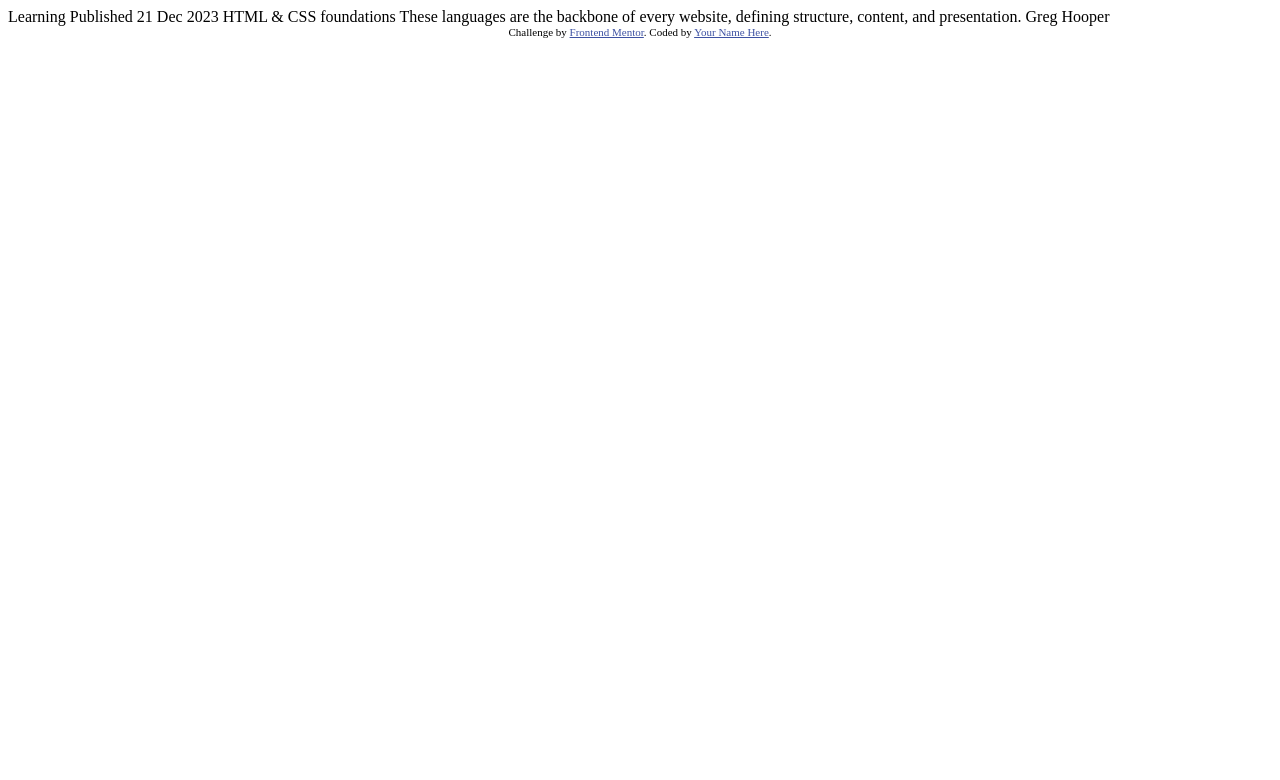
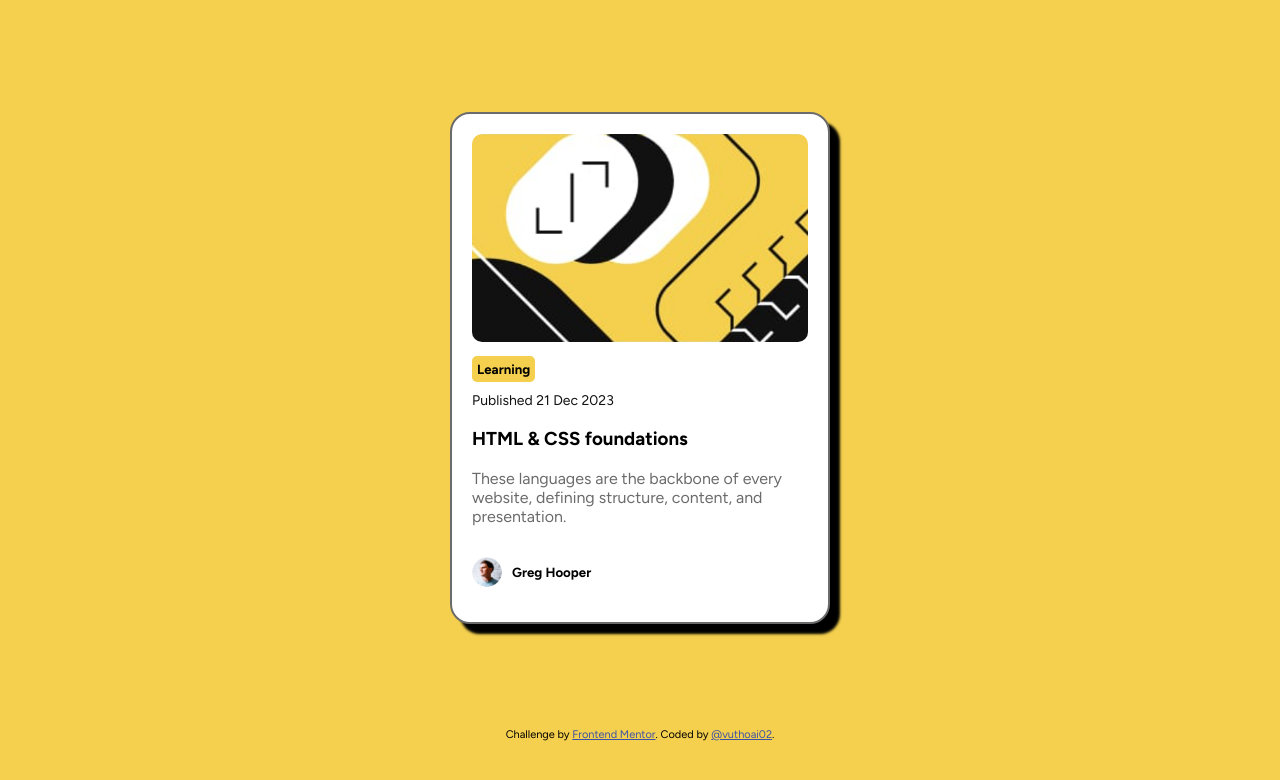
Before and after one commit to vuthoai02/blog-preview-card-main, a plain HTML site: page index.html in a window 1280 px wide. Drawn offline with Linux system fonts and the light colour scheme.

Commit message:
update new interface

```diff
--- a/index.html
+++ b/index.html
@@ -1,34 +1,188 @@
 <!DOCTYPE html>
 <html lang="en">
-<head>
-  <meta charset="UTF-8">
-  <meta name="viewport" content="width=device-width, initial-scale=1.0"> <!-- displays site properly based on user's device -->
+  <head>
+    <meta charset="UTF-8" />
+    <meta name="viewport" content="width=device-width, initial-scale=1.0" />
+    <!-- displays site properly based on user's device -->
+    <!-- Open Graph Meta Tags -->
+    <meta
+      property="og:title"
+      content="This HTML & CSS-only challenge is a perfect project for beginners getting up to speed with HTML and CSS fundamentals, like HTML structure and the box model."
+    />
+    <meta property="og:description" content="" />
+    <meta property="og:image" content="./assets/images/image-avatar.webp" />
+    <meta property="og:url" content="https://frontendmentor.io" />
+    <meta property="og:type" content="website" />
 
-  <link rel="icon" type="image/png" sizes="32x32" href="./assets/images/favicon-32x32.png">
+    <link
+      rel="icon"
+      type="image/png"
+      sizes="32x32"
+      href="./assets/images/favicon-32x32.png"
+    />
+    <link rel="preconnect" href="https://fonts.googleapis.com" />
+    <link rel="preconnect" href="https://fonts.gstatic.com" crossorigin />
+    <link
+      href="https://fonts.googleapis.com/css2?family=Figtree:ital,wght@0,300..900;1,300..900&display=swap"
+      rel="stylesheet"
+    />
 
-  <title>Frontend Mentor | Blog preview card</title>
+    <title>Frontend Mentor | Blog preview card</title>
 
-  <!-- Feel free to remove these styles or customise in your own stylesheet 👍 -->
-  <style>
-    .attribution { font-size: 11px; text-align: center; }
-    .attribution a { color: hsl(228, 45%, 44%); }
-  </style>
-</head>
-<body>
+    <!-- Feel free to remove these styles or customise in your own stylesheet 👍 -->
+    <style>
+      * {
+        font-family: "Figtree", sans-serif;
+      }
 
-  Learning
+      body {
+        background-color: hsl(47, 88%, 63%);
+        display: flex;
+        flex-direction: column;
+        align-items: center;
+      }
 
-  Published 21 Dec 2023
+      .card-component {
+        height: 90vh;
+        display: flex;
+        justify-content: center;
+        align-items: center;
+      }
 
-  HTML & CSS foundations
+      @media screen and (max-width: 376px) {
+        .card-component .card {
+          width: 80%;
+          box-shadow: rgba(0, 0, 0, 1) 8px 8px 2.6px;
+        }
 
-  These languages are the backbone of every website, defining structure, content, and presentation.
+        .card-component .card .card-content .card-content-header .card-chip {
+          font-size: 12px;
+        }
 
-  Greg Hooper
+        .card-component .card .card-content .card-content-header .card-date{
+          font-size: 12px;
+          color: hsl(47, 88%, 63%);
+        }
 
-  <div class="attribution">
-    Challenge by <a href="https://www.frontendmentor.io?ref=challenge" target="_blank">Frontend Mentor</a>.
-    Coded by <a href="#">Your Name Here</a>.
-  </div>
-</body>
+        .card-component .card .card-content .card-content-body .card-body-description {
+          font-size: 14px;
+        }
+      }
+
+      @media screen and (min-width: 376px){
+        .card-component .card {
+          width: 45%;
+          box-shadow: rgba(0, 0, 0, 1) 10px 10px 2.6px;
+        }
+
+        .card-component .card .card-content .card-content-header .card-date{
+          font-size: 14px;
+        }
+      }
+
+      .card-component .card {
+        background-color: hsl(0, 0%, 100%);
+        border-radius: 20px;
+        border: 2px solid hsl(0, 0%, 42%);
+        overflow: hidden;
+        display: flex;
+        flex-direction: column;
+        padding: 20px;
+      }
+
+
+      .card-component .card .card-media{
+        margin: 0;
+      }
+
+      .card-component .card .card-media .card-image {
+        width: 100%;
+        object-fit: cover;
+        border-radius: 10px;
+      }
+
+      .card-component .card .card-content .card-content-header .card-chip {
+        display: inline-block;
+        padding: 5px;
+        background-color: hsl(47, 88%, 63%);
+        margin: 10px 0;
+        border-radius: 5px;
+      }
+
+      .card-component .card .card-content .card-content-header .card-date{
+        color: hsl(0, 0%, 7%);
+        margin: 0;
+      }
+
+      .card-component .card .card-content .card-content-header .card-title:active {
+        color: hsl(47, 88%, 63%);
+        cursor: pointer;
+      }
+
+      .card-component .card .card-content .card-content-body .card-body-description {
+        color: hsl(0, 0%, 42%);
+      }
+
+      .card-component .card .card-content .card-content-footer {
+        display: flex;
+        align-items: center;
+      }
+
+      .card-component .card .card-content .card-content-footer .card-avatar {
+        width: 30px;
+        height: 30px;
+        border-radius: 50%;
+        margin-right: 10px;
+      }
+
+      .attribution {
+        font-size: 11px;
+        text-align: center;
+      }
+      .attribution a {
+        color: hsl(228, 45%, 44%);
+      }
+    </style>
+  </head>
+  <body>
+    <section class="card-component">
+      <article class="card">
+        <figure class="card-media">
+          <img
+            src="./assets/images/image.png"
+            alt="Blog preview card"
+            class="card-image"
+          />
+        </figure>
+        <div class="card-content">
+          <div class="card-content-header">
+            <h5 class="card-chip">Learning</h5>
+            <p class="card-date">Published 21 Dec 2023</p>
+            <h1 class="card-title">HTML & CSS foundations</h1>
+          </div>
+          <div class="card-content-body">
+            <p class="card-body-description">
+              These languages are the backbone of every website, defining
+              structure, content, and presentation.
+            </p>
+          </div>
+          <div class="card-content-footer">
+            <img
+              src="./assets/images/image-avatar.webp"
+              alt="Author avatar"
+              class="card-avatar"
+            />
+            <h5>Greg Hooper</h5>
+          </div>
+        </div>
+      </article>
+    </section>
+
+    <div class="attribution">
+      Challenge by
+      <a href="https://www.frontendmentor.io?ref=challenge" target="_blank"
+        >Frontend Mentor</a
+      >. Coded by <a href="https://www.frontendmentor.io/profile/vuthoai02">@vuthoai02</a>.
+    </div>
+  </body>
 </html>
```
Also changed, not shown: assets/images/image.png (added).
